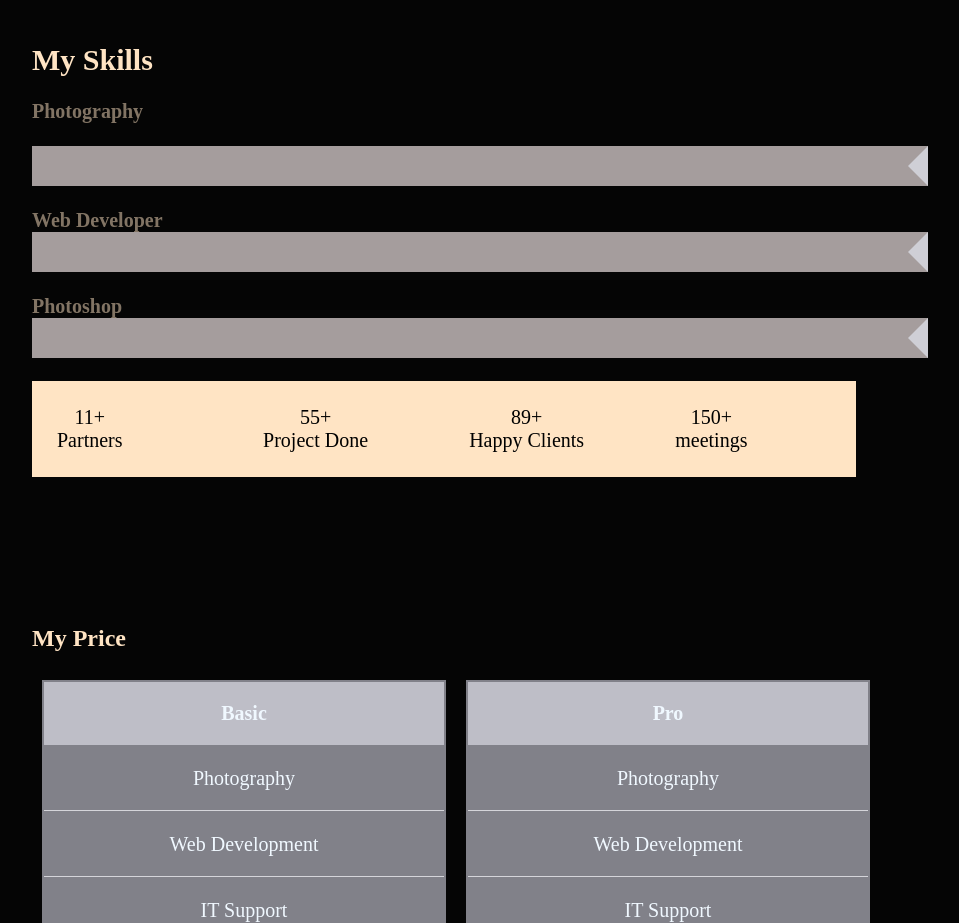
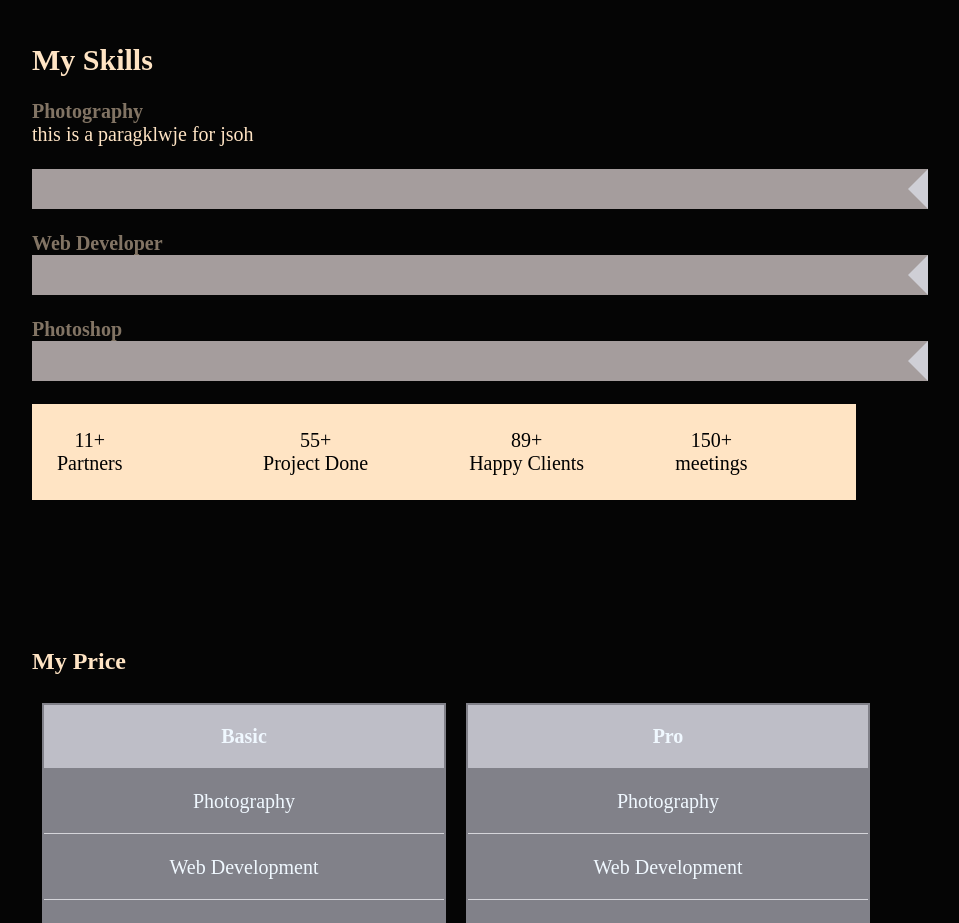
Before and after one commit to oyewaleoyebode/New-project-2, a plain HTML site: page index.html in a window 1280 px wide. Shown: the part 1838-2761 px from the top of the page, without its empty margins (160-1119 px from the left). Drawn offline with Linux system fonts and the light colour scheme.

Commit message:
Update index.html

```diff
--- a/index.html
+++ b/index.html
@@ -26,7 +26,7 @@
 </nav>
   </div>
 
-<!--the background  -->
+<!--the background-->
 
   <div class="background">
       <div class="first">
@@ -53,6 +53,9 @@
           <h2>My Skills</h2> <br>
 
       <h4>Photography</h4>
+      <p>this is a paragklwje
+          for jsoh
+      </p>
       <br>
       <div class="photo">
           <td ></td>
```
